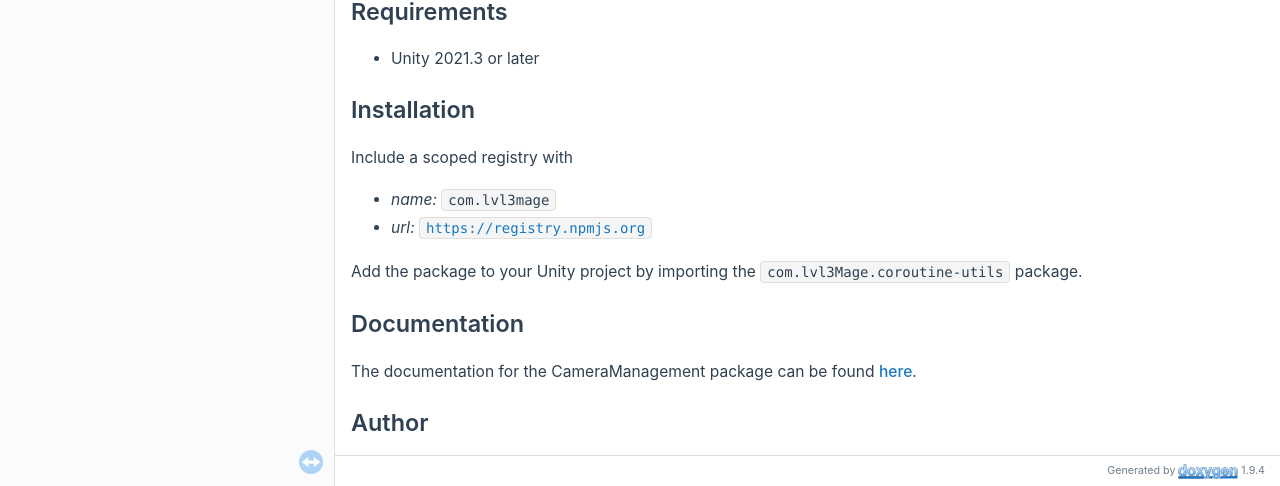
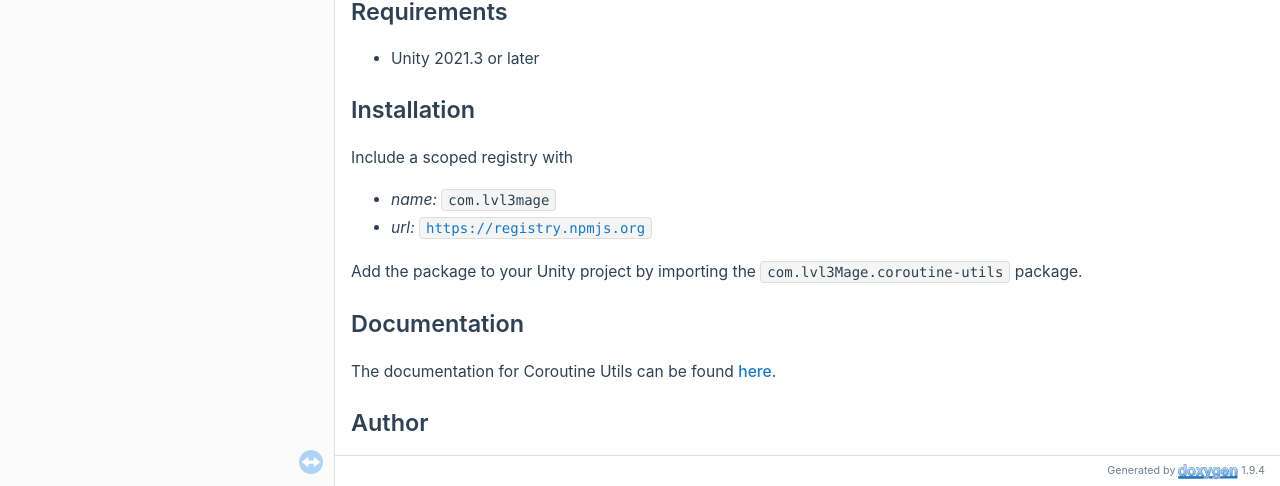
Before and after one commit to Lvl3Mage/CoroutineUtils, a plain HTML site: page index.html in a window 1280 px wide. Shown: the part 314-800 px from the top of the page. Drawn offline with Linux system fonts and the light colour scheme.

Commit message:
Deploying to gh-pages from @ Lvl3Mage/CoroutineUtils@042789e3dd1b77012c277124a2f85921371065b7 🚀

```diff
--- a/index.html
+++ b/index.html
@@ -136,7 +136,7 @@ Installation</h2>
 <p >Add the package to your Unity project by importing the <code>com.lvl3Mage.coroutine-utils</code> package.</p>
 <h2><a class="anchor" id="autotoc_md4"></a>
 Documentation</h2>
-<p >The documentation for the CameraManagement package can be found <a href="https://lvl3mage.github.io/CoroutineUtils/">here</a>.</p>
+<p >The documentation for Coroutine Utils can be found <a href="https://lvl3mage.github.io/CoroutineUtils/">here</a>.</p>
 <h2><a class="anchor" id="autotoc_md5"></a>
 Author</h2>
 <p >Lvl3Mage - <a href="https://github.com/Lvl3Mage">GitHub</a></p>
```
